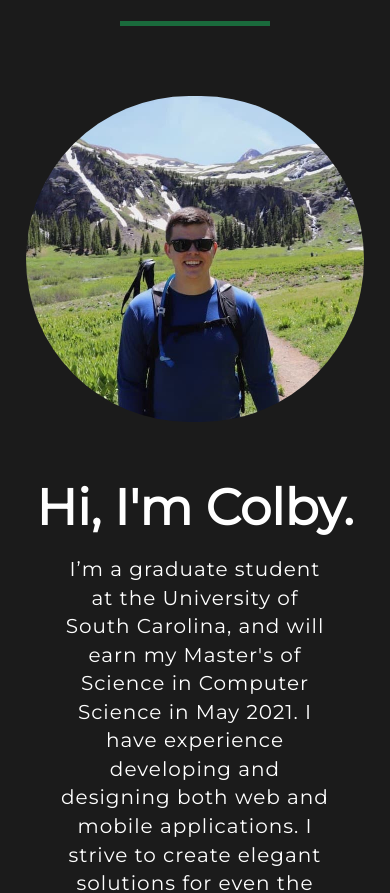
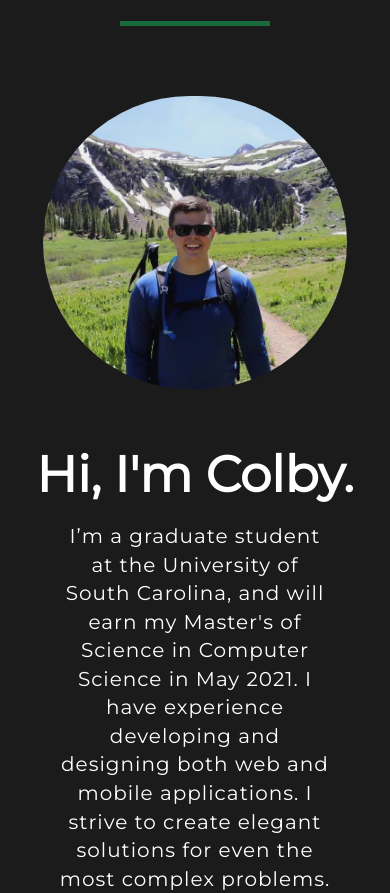
Before and after one commit to colbyhill21/PersonalWebsite, an Angular app: page / in a window 390 px wide. Shown: the part 966-1859 px from the top of the page. Built offline with nearby package versions, Linux system fonts and the light colour scheme.

Commit message:
Fixed overflow issue with headshot on smallest mobile

```diff
--- a/src/app/components/Home/intro-section/intro-section.component.html
+++ b/src/app/components/Home/intro-section/intro-section.component.html
@@ -6,8 +6,8 @@
 </div>
 
 
-<div style="padding: 0%; justify-content: center; margin: 50px auto; height: 326px; width: 338px; border-radius: 163px; overflow: hidden;">
-  <img src="./../../../../assets/outdoor.jpg" style="height: 326px; width: 338px;">
+<div style="padding: 0%; justify-content: center; margin: 50px auto; height: 293px; width: 304px; border-radius: 147px; overflow: hidden;">
+  <img src="./../../../../assets/outdoor.jpg" style="height: 293px; width: 304px;">
 </div>
 
 <div style="color: white; font-family: Montserrat; font-size: 50px; font-weight: 600; text-align: center;">
```
